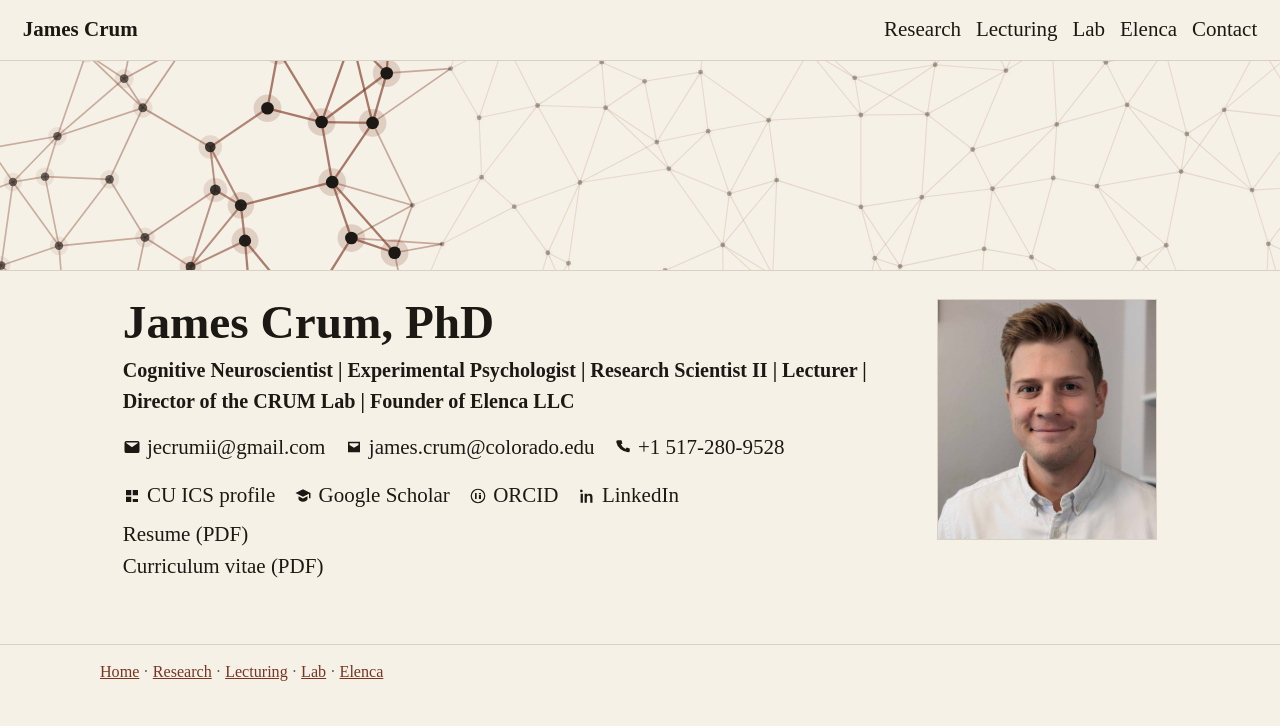
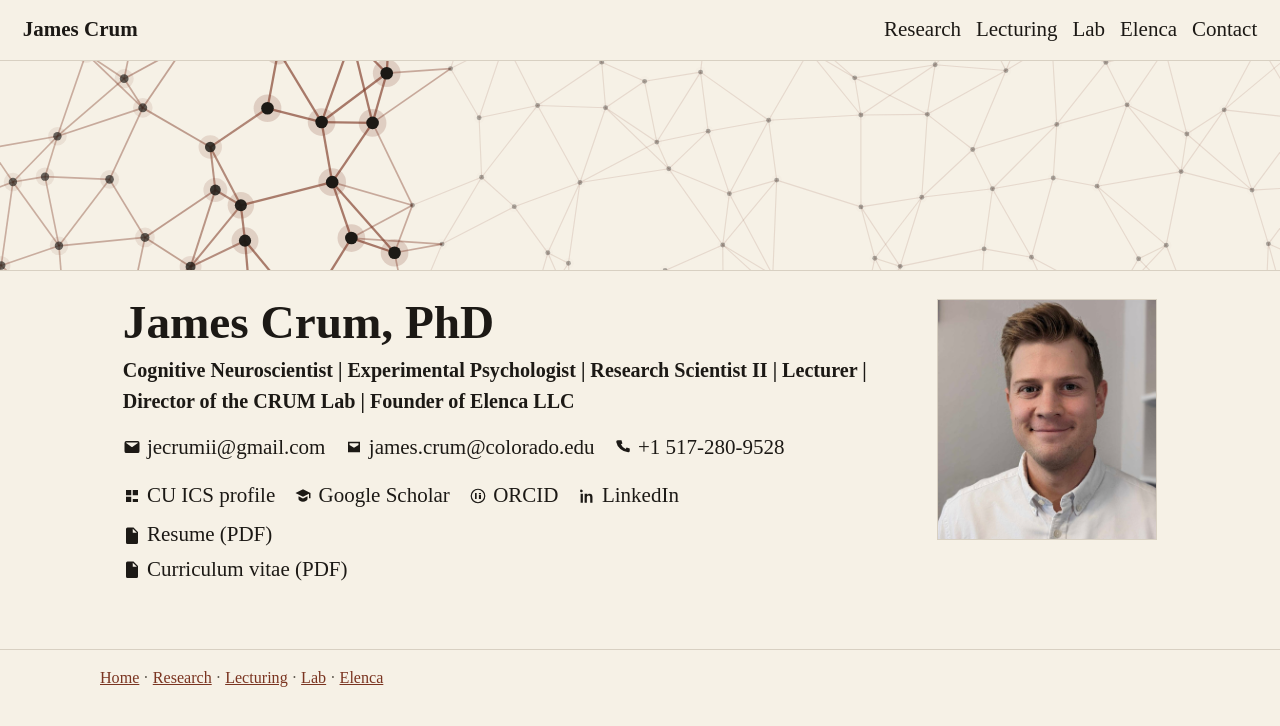
Before and after one commit to JamesCrum/JamesCrum.github.io, a plain HTML site: page index.html in a window 1280 px wide. Drawn offline with Linux system fonts and the light colour scheme.

Commit message:
Add document icons to the resume and CV links.
Co-authored-by: Cursor <cursoragent@cursor.com>

```diff
--- a/index.html
+++ b/index.html
@@ -40,8 +40,8 @@
             <li><a href="https://www.linkedin.com/in/james-crum-phd-b261755b/" target="_blank" rel="noopener noreferrer"><svg viewBox="0 0 24 24" aria-hidden="true"><path fill="currentColor" d="M5 3.5A1.8 1.8 0 1 0 5 7a1.8 1.8 0 0 0 0-3.5ZM3.5 9h3V21h-3V9Zm6 0h2.9v1.6h.1c.4-.8 1.4-1.7 3-1.7 3.2 0 3.8 2.1 3.8 4.8V21h-3v-6.2c0-1.5 0-3.4-2.1-3.4s-2.4 1.6-2.4 3.3V21h-3V9Z"/></svg>LinkedIn</a></li>
           </ul>
           <ul class="docs">
-            <li><a href="docs/Crum_Resume.pdf" target="_blank" rel="noopener noreferrer">Resume (PDF)</a></li>
-            <li><a href="docs/Crum_CV_2026.pdf" target="_blank" rel="noopener noreferrer">Curriculum vitae (PDF)</a></li>
+            <li><a href="docs/Crum_Resume.pdf" target="_blank" rel="noopener noreferrer"><svg viewBox="0 0 24 24" aria-hidden="true"><path fill="currentColor" d="M6 2h8l6 6v14a2 2 0 0 1-2 2H6a2 2 0 0 1-2-2V4a2 2 0 0 1 2-2Zm7 1.5V9h5.5L13 3.5ZM8 12h8v1.5H8V12Zm0 3.5h8V17H8v-1.5Z"/></svg>Resume (PDF)</a></li>
+            <li><a href="docs/Crum_CV_2026.pdf" target="_blank" rel="noopener noreferrer"><svg viewBox="0 0 24 24" aria-hidden="true"><path fill="currentColor" d="M6 2h8l6 6v14a2 2 0 0 1-2 2H6a2 2 0 0 1-2-2V4a2 2 0 0 1 2-2Zm7 1.5V9h5.5L13 3.5ZM8 12h8v1.5H8V12Zm0 3.5h8V17H8v-1.5Z"/></svg>Curriculum vitae (PDF)</a></li>
           </ul>
         </div>
         <img class="portrait" src="images/portrait.png" alt="Portrait of James Crum">
--- a/styles.css
+++ b/styles.css
@@ -136,7 +136,7 @@ h1 {
 
 .icon-row a:hover, .docs a:hover { color: var(--rust); }
 
-.icon-row svg { width: 18px; height: 18px; flex: none; }
+.icon-row svg, .docs svg { width: 18px; height: 18px; flex: none; }
 
 .section { margin-top: 2.6rem; }
 
```
